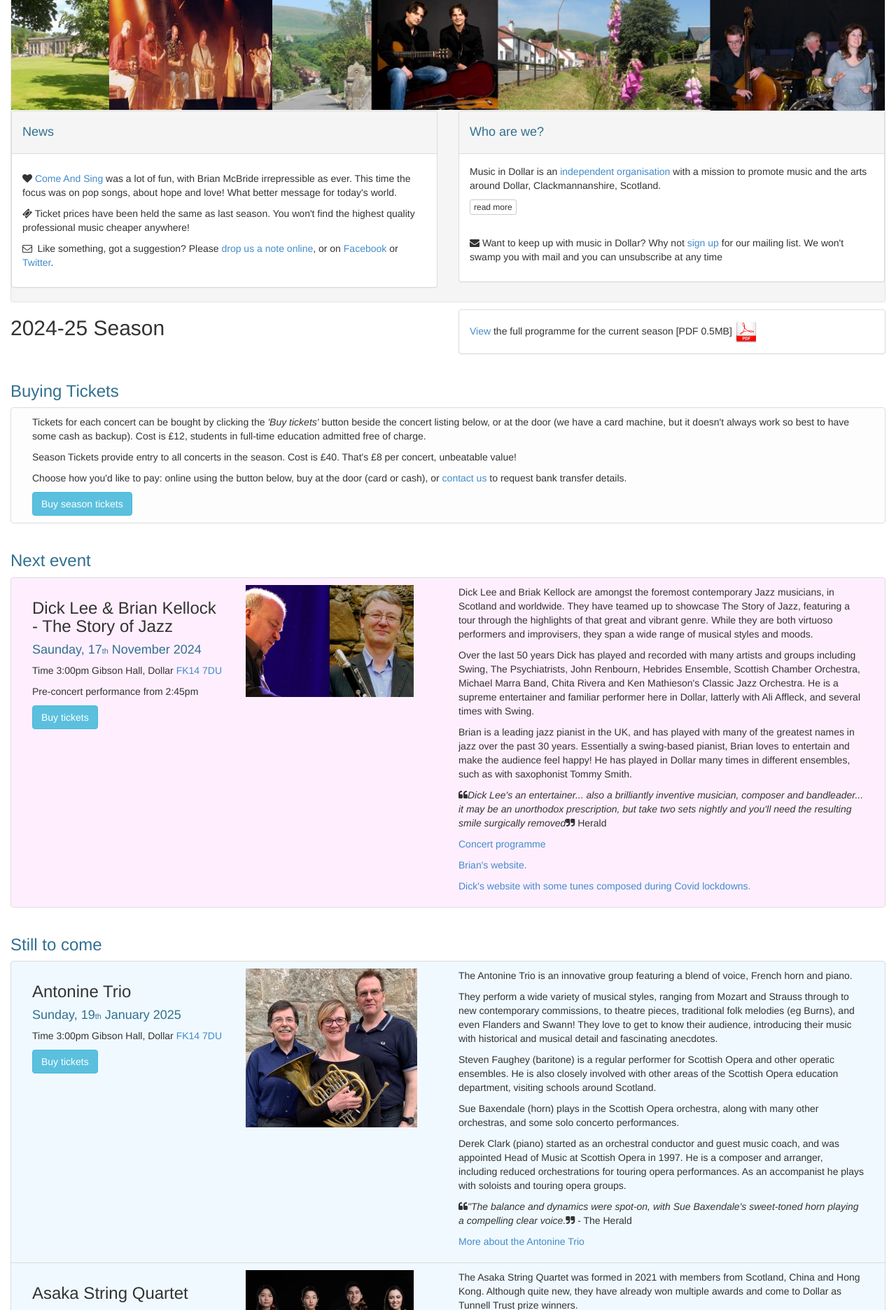
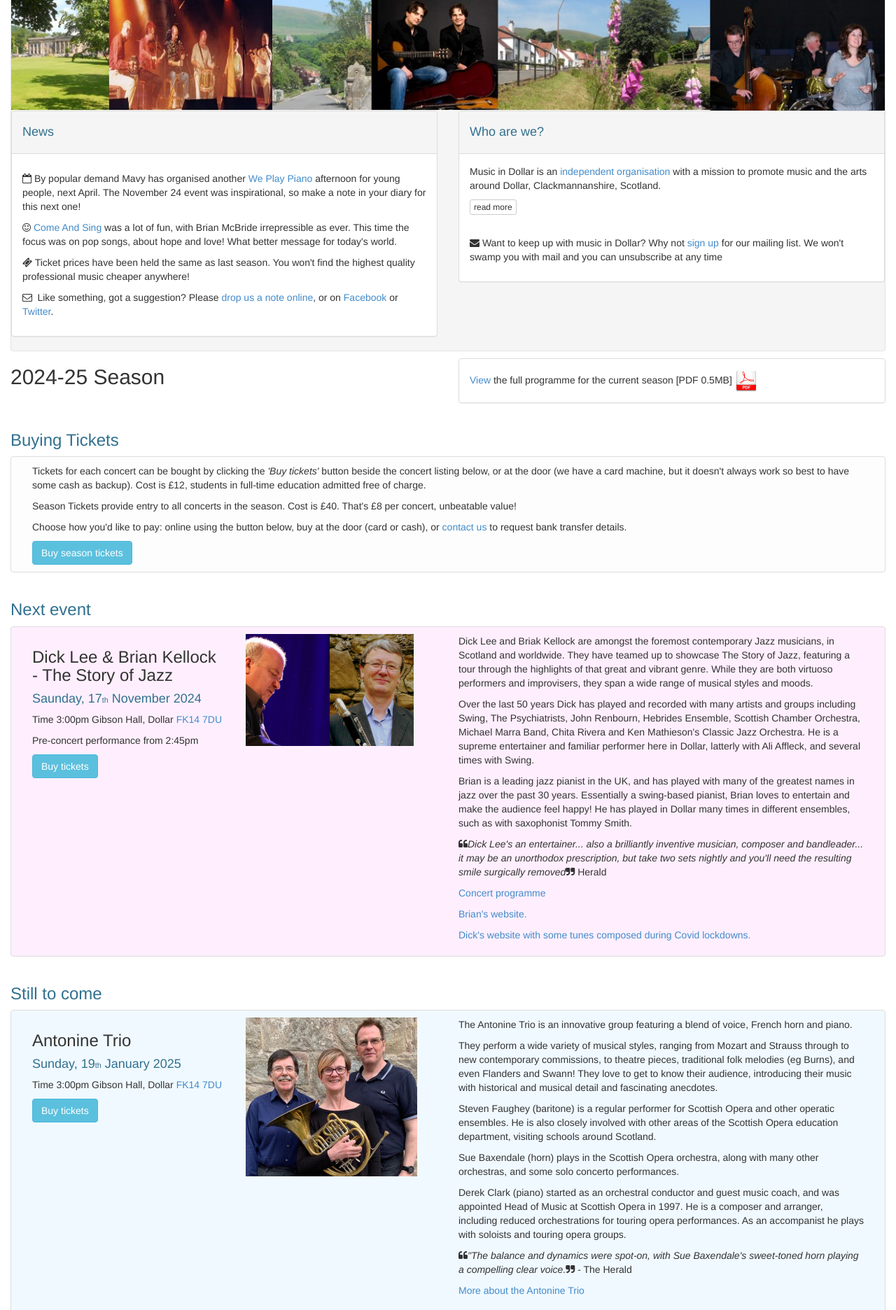
Before and after one commit to musicindollar/dmsweb, a PHP site: page / in a window 1280 px wide. Shown: the part 83-1955 px from the top of the page at 70% size. Run offline with PHP 8.4, Linux system fonts and the light colour scheme.

Commit message:
add we play piano 2

```diff
--- a/index.php
+++ b/index.php
@@ -44,8 +44,14 @@ htmlHead($title);
                         <!--                            Free complimentary tickets given for all Season Tickets bought before the opening concert,-->
                         <!--                            so treat friends and family to a free concert.-->
                         <!--                        </p>-->
-                        <p><span class="fa fa-heart"></span> <a href="#ComeAndSing">Come And Sing</a> was a lot of fun, with Brian McBride irrepressible as ever.
-                            This time the focus was on pop songs, about hope and love! What better message for today's world.
+                        <p><span class="fa fa-calendar-o"></span> By popular demand Mavy has organised another <a
+                                    href="#WePlayPiano2">We Play Piano</a> afternoon for young people, next April.
+                            The November 24 event was inspirational, so make a note in your diary for this next one!
+                        </p>
+                        <p><span class="fa fa-smile-o"></span> <a href="#ComeAndSing">Come And Sing</a> was a lot of fun,
+                            with Brian McBride irrepressible as ever.
+                            This time the focus was on pop songs, about hope and love! What better message for today's
+                            world.
                         </p>
                         <!--                        <p><span class="fa fa-heart"></span> The Eilidh Grant Trio were a treat.-->
                         <!--                            Eilidh was in fine voice and those reels really rocked, with heavy-metal bouzouki!-->
@@ -169,19 +175,28 @@ htmlHead($title);
                         <img src="/image/2425/lee-kellock-1-240.png" alt="Image of Dick Lee and Brian Kellock"/>
                     </div>
                     <div class="col-sm-6">
-                        <p>Dick Lee and Briak Kellock are amongst the foremost contemporary Jazz musicians, in Scotland and worldwide.
-                            They have teamed up to showcase The Story of Jazz, featuring a tour through the highlights of that great and vibrant genre.
-                            While they are both virtuoso performers and improvisers, they span a wide range of musical styles and moods.
+                        <p>Dick Lee and Briak Kellock are amongst the foremost contemporary Jazz musicians, in Scotland
+                            and worldwide.
+                            They have teamed up to showcase The Story of Jazz, featuring a tour through the highlights
+                            of that great and vibrant genre.
+                            While they are both virtuoso performers and improvisers, they span a wide range of musical
+                            styles and moods.
                         </p>
-                        <p>Over the last 50 years Dick has played and recorded with many artists and groups including Swing,
-                            The Psychiatrists, John Renbourn, Hebrides Ensemble, Scottish Chamber Orchestra, Michael Marra Band,
+                        <p>Over the last 50 years Dick has played and recorded with many artists and groups including
+                            Swing,
+                            The Psychiatrists, John Renbourn, Hebrides Ensemble, Scottish Chamber Orchestra, Michael
+                            Marra Band,
                             Chita Rivera and Ken Mathieson's Classic Jazz Orchestra.
-                            He is a supreme entertainer and familiar performer here in Dollar, latterly with Ali Affleck,
+                            He is a supreme entertainer and familiar performer here in Dollar, latterly with Ali
+                            Affleck,
                             and several times with Swing.
                         </p>
-                        <p>Brian is a leading jazz pianist in the UK, and has played with many of the greatest names in jazz
-                            over the past 30 years. Essentially a swing-based pianist, Brian loves to entertain and make the audience
-                            feel happy! He has played in Dollar many times in different ensembles, such as with saxophonist Tommy Smith.
+                        <p>Brian is a leading jazz pianist in the UK, and has played with many of the greatest names in
+                            jazz
+                            over the past 30 years. Essentially a swing-based pianist, Brian loves to entertain and make
+                            the audience
+                            feel happy! He has played in Dollar many times in different ensembles, such as with
+                            saxophonist Tommy Smith.
                         </p>
                         <p><span class="fa fa-quote-left"></span><i>Dick Lee's an entertainer...
                                 also a brilliantly inventive musician, composer and bandleader...
@@ -238,21 +253,28 @@ htmlHead($title);
                         <p>The Antonine Trio is an innovative group featuring a blend of voice, French horn and piano.
                         </p>
                         <p>They perform a wide variety of musical styles, ranging from Mozart and Strauss
-                            through to new contemporary commissions, to theatre pieces, traditional folk melodies (eg Burns),
+                            through to new contemporary commissions, to theatre pieces, traditional folk melodies (eg
+                            Burns),
                             and even Flanders and Swann!
                             They love to get to know their audience, introducing their music with historical and
                             musical detail and fascinating anecdotes.
                         </p>
-                        <p>Steven Faughey (baritone) is a regular performer for Scottish Opera and other operatic ensembles.
-                            He is also closely involved with other areas of the Scottish Opera education department, visiting schools around Scotland.
+                        <p>Steven Faughey (baritone) is a regular performer for Scottish Opera and other operatic
+                            ensembles.
+                            He is also closely involved with other areas of the Scottish Opera education department,
+                            visiting schools around Scotland.
                         </p>
-                        <p>Sue Baxendale (horn) plays in the Scottish Opera orchestra, along with many other orchestras, and some solo concerto performances.
+                        <p>Sue Baxendale (horn) plays in the Scottish Opera orchestra, along with many other orchestras,
+                            and some solo concerto performances.
                         </p>
-                        <p>Derek Clark (piano) started as an orchestral conductor and guest music coach, and was appointed Head of Music at Scottish Opera in 1997.
-                            He is a composer and arranger, including reduced orchestrations for touring opera performances.
+                        <p>Derek Clark (piano) started as an orchestral conductor and guest music coach, and was
+                            appointed Head of Music at Scottish Opera in 1997.
+                            He is a composer and arranger, including reduced orchestrations for touring opera
+                            performances.
                             As an accompanist he plays with soloists and touring opera groups.
                         </p>
-                        <p><span class="fa fa-quote-left"></span><i>"The balance and dynamics were spot-on, with Sue Baxendale's
+                        <p><span class="fa fa-quote-left"></span><i>"The balance and dynamics were spot-on, with Sue
+                                Baxendale's
                                 sweet-toned horn playing a compelling clear voice.</i><span
                                     class="fa fa-quote-right"></span> - The Herald</p>
                         <!--                                    <p><a href="/season/2425/Programme-250119-AntonineTrio.pdf"-->
@@ -287,12 +309,15 @@ htmlHead($title);
                     </div>
                     <div class="col-sm-6">
                         <p>The Asaka String Quartet was formed in 2021 with members from Scotland, China and Hong Kong.
-                            Although quite new, they have already won multiple awards and come to Dollar as Tunnell Trust prize winners.
+                            Although quite new, they have already won multiple awards and come to Dollar as Tunnell
+                            Trust prize winners.
                         </p>
-                        <p>As close friends, growing up on opposite sides of the world in the most contrasting of cultures,
+                        <p>As close friends, growing up on opposite sides of the world in the most contrasting of
+                            cultures,
                             they have a keen interest in learning and experiencing new things,
                             which lead them to enjoy discovering and sharing under-represented music.
-                            Through presenting creative and innovative programmes, they invite their audiences to discover
+                            Through presenting creative and innovative programmes, they invite their audiences to
+                            discover
                             new repertoire from a fresh and exciting perspective.</p>
                         <!--                        <p><span class="fa fa-quote-left"></span><i>unusual and pretty original... so precise as a team-->
                         <!--                                that one could imagine it was just one player</i><span-->
@@ -329,24 +354,66 @@ htmlHead($title);
                         <img src="/image/2425/JiaNingNg-1-240.jpg" alt="Image of Jia Ning Ng"/>
                     </div>
                     <div class="col-sm-6">
-                        <p>Singaporean pianist Jia Ning Ng has recently graduated from the Royal Conservatoire of Scotland where,
+                        <p>Singaporean pianist Jia Ning Ng has recently graduated from the Royal Conservatoire of
+                            Scotland where,
                             in addition to gaining B.Mus., M.Mus. and Artist Diploma, she won many prestigious awards.
-                            In April 2022, she made her debut with the RSNO, for which she was awarded First Prize in the
+                            In April 2022, she made her debut with the RSNO, for which she was awarded First Prize in
+                            the
                             RCS Concerto Competition. Jia Ning is also an active chamber musician, being particularly
                             drawn to Lieder, and has also collaborated with the Resol String Quartet</p>
                         <p>Since graduating Jia has played throughout Scotland to rave reviews (and standing ovations).
                             We are delighted that she will play for us in Dollar.</p>
-                        <p><span class="fa fa-quote-left"></span><i>From the imposing opening solo piano passage through the technical middle sections,
+                        <p><span class="fa fa-quote-left"></span><i>From the imposing opening solo piano passage through
+                                the technical middle sections,
                                 Ng played with an admirable blend of sensitivity and musical understanding</i><span
                                     class="fa fa-quote-right"></span> – Straits Times</p>
-                        <p><span class="fa fa-quote-left"></span><i>Ng was clearly alive to all the nuances of Schubert’s famously illustrative accompaniments
+                        <p><span class="fa fa-quote-left"></span><i>Ng was clearly alive to all the nuances of
+                                Schubert’s famously illustrative accompaniments
                                 whether turning the great Steinway into a gently plucked lute or rippling seamlessly
-                                as the flowers swayed in the breeze</i><span class="fa fa-quote-right"></span> – Oxford Lieder Festival</p>
+                                as the flowers swayed in the breeze</i><span class="fa fa-quote-right"></span> – Oxford
+                            Lieder Festival</p>
                         <!--                        <p><a href="/season/2425/Programme-250302-JiaNingNg"-->
                         <!--                              target="_blank">Concert programme</a></p>-->
                         <p><a href="https://oxfordsong.org/artist/jia-ning-ng"
                               target="_blank">More about Jia Ning Ng</a>
                         </p>
+                    </div>
+                </li>
+
+                <li class="clearfix list-group-item dms-list-item" id="WePlayPiano2">
+                    <div class="col-sm-3">
+                        <h3>We Play Piano 2</h3>
+                        <p class="specialhilite italic">Free of charge - all welcome</p>
+                        <h4 class="text-info">
+                            Sunday, 6<span class="subscript">th</span> April 2025
+                        </h4>
+                        <p>3:00pm Gibson Hall, Dollar <a
+                                    href="https://www.google.co.uk/maps/place/Dollar+Academy/@56.1652588,-3.6761852,17z/data=!3m1!4b1!4m5!3m4!1s0x48862aa7490a4397:0x8adbca915a555cda!8m2!3d56.1652588!4d-3.6739965">FK14
+                                7DU</a></p>
+                        <!--                        <div id="registerpianoday">-->
+                        <!--                            <a type="button" class="btn btn-info btn-blocks"-->
+                        <!--                               href="https://www.wegottickets.com/event/595107/"-->
+                        <!--                               target="_blank">Register</a>-->
+                        <!--                            <p></p>-->
+                        <!--                        </div>-->
+                    </div>
+                    <div class="col-sm-3">
+                        <img src="/image/2122/piano-keyboardangle-240.jpg" alt="Image of piano keyboard"/>
+                    </div>
+                    <div class="col-sm-6">
+                        <p>After the hugely successful and acclaimed <a href="#WePlayPiano1">We Play Piano</a> in
+                            November 2024,
+                            Music in Dollar are hosting another piano performance afternoon in April 2025.
+                            See the <!-- <a href="season/2324/weplay-piano-poster.png.pdf"
+                                                               target="_blank">poster</a>
+                            and --> <a href="season/2324/WEPLAYPIANO-info.pdf" target="_blank">accompanying
+                                information</a>.
+                        </p>
+                        <p>This is an afternoon for young pianists ages 5-18, of all abilities and all styles,
+                            to play for family and friends, with a supportive and encouraging audience.</p>
+                        <p>This is a free event showcasing young courageous pianists who are dedicated to performance.
+                            Come and join us for what will be an inspirational afternoon of young talent!</p>
+                        <p>Refreshments will be provided.</p>
                     </div>
                 </li>
 
@@ -394,7 +461,8 @@ htmlHead($title);
                             and has made a considerable
                             impression on the British and European folk scenes.
                         </p>
-                        <p>Fiona was classically trained on the violin, but switched to more traditional styles of playing.
+                        <p>Fiona was classically trained on the violin, but switched to more traditional styles of
+                            playing.
                             She is a prolific composer and tutor.
                         </p>
                         <p>
@@ -414,9 +482,9 @@ htmlHead($title);
                     </div>
                 </li>
 
-                <li class="clearfix list-group-item dms-list-item-prev" id="WePlayPiano">
+                <li class="clearfix list-group-item dms-list-item-prev" id="WePlayPiano1">
                     <div class="col-sm-3">
-                        <h3>We Play Piano</h3>
+                        <h3>We Play Piano 1</h3>
                         <p class="specialhilite italic">Free of charge - all welcome</p>
                         <h4 class="text-info">
                             Sunday, 3<span class="subscript">rd</span> November 2024
@@ -443,7 +511,7 @@ htmlHead($title);
                         </p>
                         <p>This is an afternoon for young pianists ages 5-18, of all abilities and all styles,
                             to play for family and friends, with a supportive and encouraging audience.</p>
-                        <p>This is a free event showcasing young courageous  pianists who are dedicated to performance.
+                        <p>This is a free event showcasing young courageous pianists who are dedicated to performance.
                             Come and join us for what will be an inspirational afternoon of young talent!</p>
                         <p>Refreshments will be provided.</p>
                     </div>
```
Lines whose indentation alone changed are shown as unchanged.
